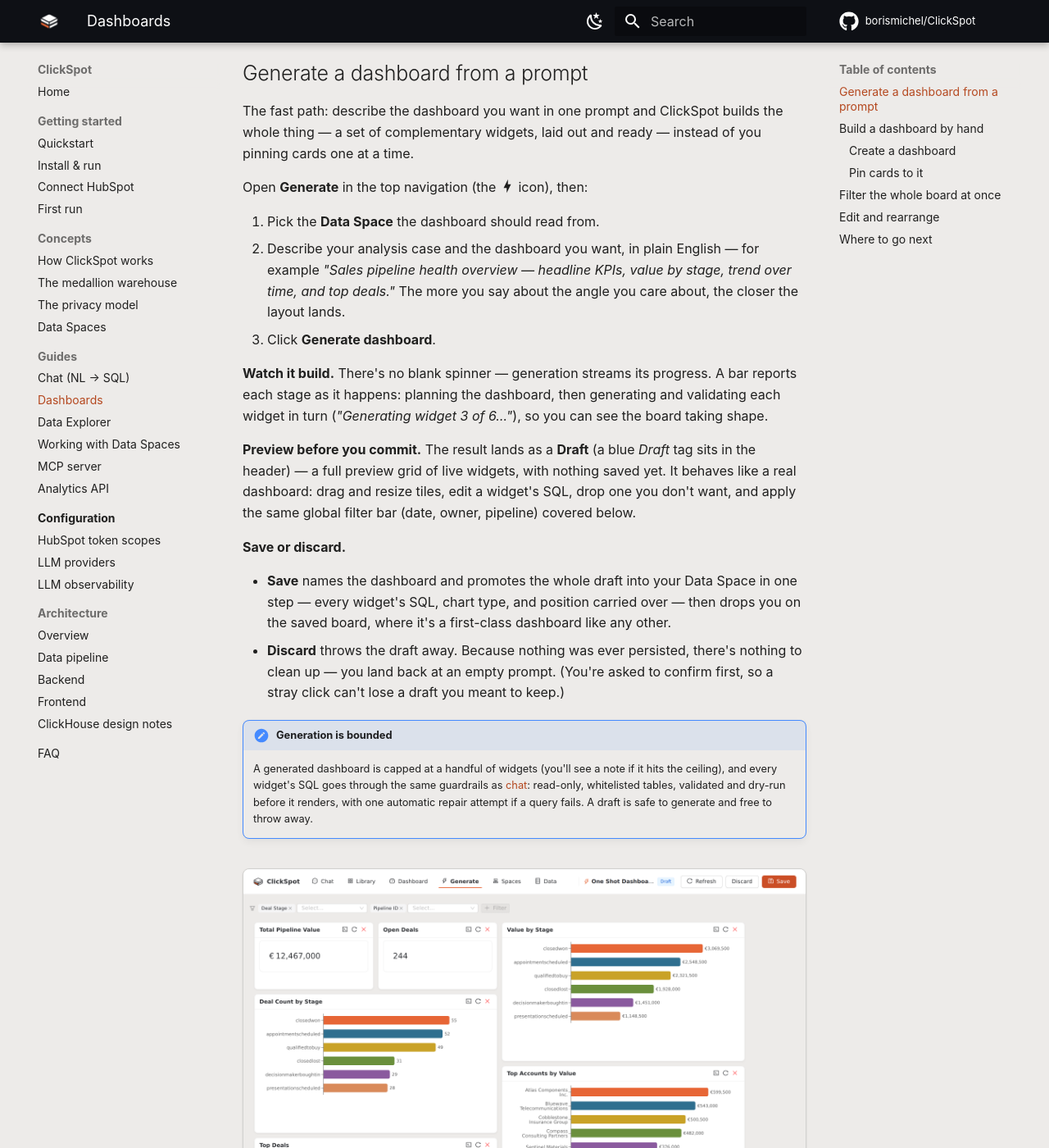
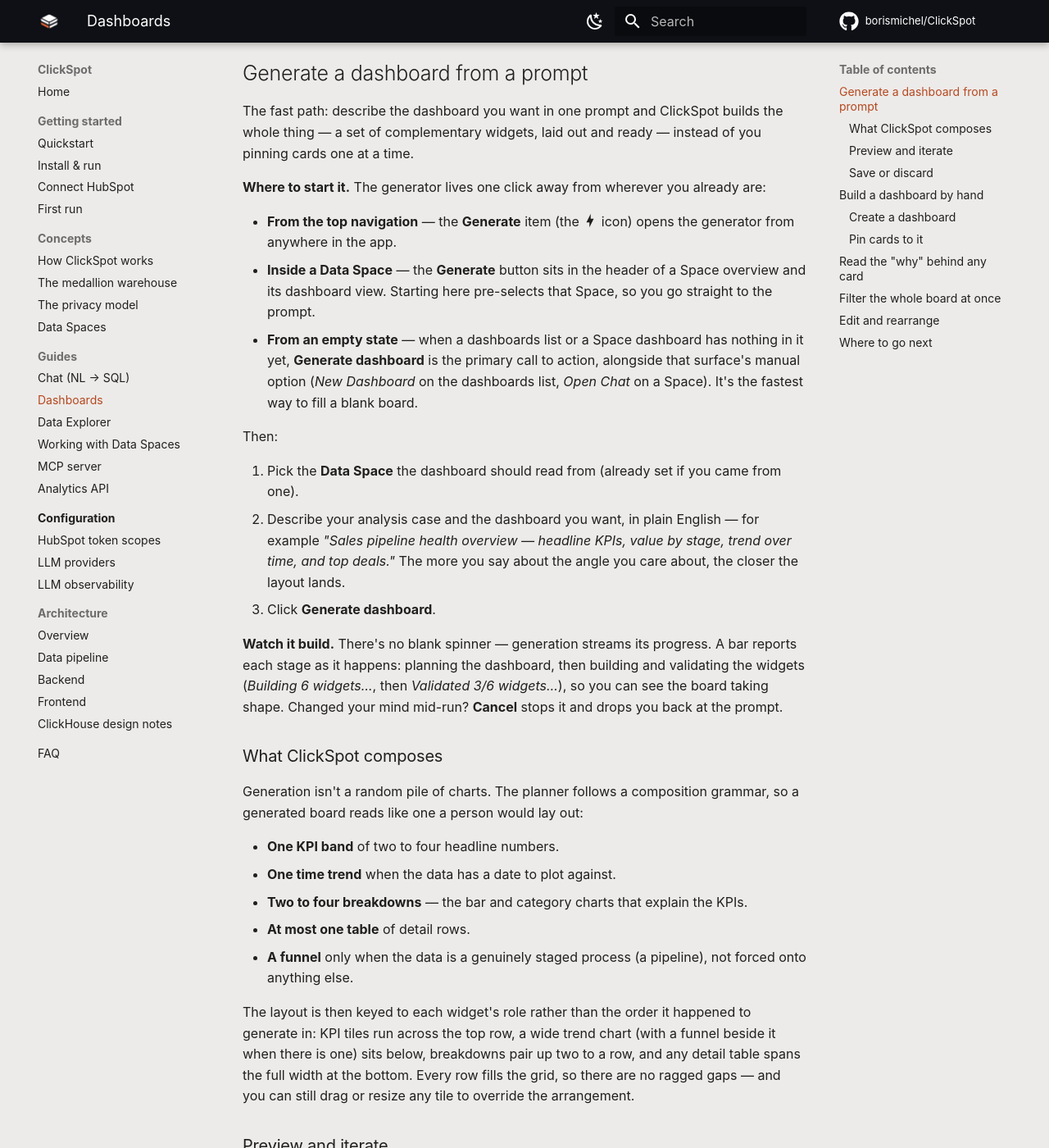
Before and after one commit to borismichel/ClickSpot, an MkDocs documentation site: the page built from docs/guides/dashboards.md, in a window 1280 px wide and 1400 px high, scrolled down 859 px. Shown: the whole window at 82% size. Built offline with MkDocs 1.6.1 and Material for MkDocs 9.7.7, drawn with Linux system fonts in a browser that asks for light colours; comment, search, counter and statistics services are not loaded; some of the changed text lies outside the part shown.

Commit message:
docs(CLI-169): refresh dashboards guide for Wave 4 OSD (B1–B5, C1/C3) (#83)
* docs(CLI-169): refresh dashboards guide for Wave 4 OSD (B1–B5, C1/C3)

Bring guides/dashboards.md up to the shipped One Shot Dashboard behavior now
that all A/B/C waves have landed:

- B1: document the Generate entry points (top nav, Space overview/dashboard
  headers, and primary CTA in empty states).
- B2: document draft restore ("Unsaved draft found" banner + Restore/Dismiss),
  the before-unload guard, and Cancel during generation.
- B3: document the iteration loop — per-widget Regenerate with AI, View/edit
  SQL, Refresh, Remove, the Add-a-widget box, and Repair-all-failed recovery.
- B4/A5: document per-widget intent (title tooltip) and View SQL on saved cards.
- B5: document filter behavior — suggested filters honored when they map, else a
  capped (<=6) heuristic fallback (dates first, categoricals next, IDs/measures
  dropped).
- C1/C3: document the composition grammar (one KPI band, one trend, 2-4
  breakdowns, <=1 table, funnel only for staged processes) and the role-keyed,
  gap-free band layout.

Copy grounded in shipped source; every claim traced to OneShotDashboardPage /
DraftWidgetCard / SpaceDashboardCard / dashboard_spec.py.

Co-Authored-By: Claude Opus 4.8 <noreply@anthropic.com>

* docs(CLI-169): address CTO review — strip leaked tags, fix entry-point/progress/before-unload wording

- Remove leaked </content> and </invoke> tool tags at EOF (would render verbatim on public docs)
- Entry-points 1(c): reword so Generate dashboard doesn't imply New Dashboard + Open Chat share one row (they are two separate empty states)
- Progress string: quote the real UI text (Building N widgets… / Validated x/N widgets…)
- Before-unload: scope wording to reload/close-tab (beforeunload handler, no react-router useBlocker)

Co-Authored-By: Claude Opus 4.8 <noreply@anthropic.com>

---------

Co-authored-by: ClaudeCoder <boris.michel@mpmx.com>
Co-authored-by: Claude Opus 4.8 <noreply@anthropic.com>

```diff
--- a/docs/guides/dashboards.md
+++ b/docs/guides/dashboards.md
@@ -19,42 +19,102 @@ The fast path: describe the dashboard you want in one prompt and ClickSpot build
 thing — a set of complementary widgets, laid out and ready — instead of you pinning cards one
 at a time.
 
-Open **Generate** in the top navigation (the :material-lightning-bolt: icon), then:
+**Where to start it.** The generator lives one click away from wherever you already are:
 
-1. Pick the **Data Space** the dashboard should read from.
+- **From the top navigation** — the **Generate** item (the :material-lightning-bolt: icon) opens
+  the generator from anywhere in the app.
+- **Inside a Data Space** — the **Generate** button sits in the header of a Space overview and
+  its dashboard view. Starting here pre-selects that Space, so you go straight to the prompt.
+- **From an empty state** — when a dashboards list or a Space dashboard has nothing in it yet,
+  **Generate dashboard** is the primary call to action, alongside that surface's manual option
+  (*New Dashboard* on the dashboards list, *Open Chat* on a Space). It's the fastest way to fill
+  a blank board.
+
+Then:
+
+1. Pick the **Data Space** the dashboard should read from (already set if you came from one).
 2. Describe your analysis case and the dashboard you want, in plain English — for example
    *"Sales pipeline health overview — headline KPIs, value by stage, trend over time, and top
    deals."* The more you say about the angle you care about, the closer the layout lands.
 3. Click **Generate dashboard**.
 
 **Watch it build.** There's no blank spinner — generation streams its progress. A bar reports
-each stage as it happens: planning the dashboard, then generating and validating each widget
-in turn (*"Generating widget 3 of 6…"*), so you can see the board taking shape.
+each stage as it happens: planning the dashboard, then building and validating the widgets
+(*Building 6 widgets…*, then *Validated 3/6 widgets…*), so you can see the board taking shape.
+Changed your
+mind mid-run? **Cancel** stops it and drops you back at the prompt.
+
+### What ClickSpot composes
+
+Generation isn't a random pile of charts. The planner follows a composition grammar, so a
+generated board reads like one a person would lay out:
+
+- **One KPI band** of two to four headline numbers.
+- **One time trend** when the data has a date to plot against.
+- **Two to four breakdowns** — the bar and category charts that explain the KPIs.
+- **At most one table** of detail rows.
+- **A funnel** only when the data is a genuinely staged process (a pipeline), not forced onto
+  anything else.
+
+The layout is then keyed to each widget's role rather than the order it happened to generate
+in: KPI tiles run across the top row, a wide trend chart (with a funnel beside it when there is
+one) sits below, breakdowns pair up two to a row, and any detail table spans the full width at
+the bottom. Every row fills the grid, so there are no ragged gaps — and you can still drag or
+resize any tile to override the arrangement.
+
+### Preview and iterate
 
 **Preview before you commit.** The result lands as a **Draft** (a blue *Draft* tag sits in the
 header) — a full preview grid of live widgets, with nothing saved yet. It behaves like a real
-dashboard: drag and resize tiles, edit a widget's SQL, drop one you don't want, and apply the
-same global filter bar (date, owner, pipeline) covered below.
+dashboard: drag and resize tiles, apply the global filter bar (covered below), and work each
+card until the board is right.
 
-**Save or discard.**
+Every card carries its own controls in the top-right corner:
+
+- **Regenerate with AI** (:material-lightning-bolt:) — rebuild just that widget. Add an optional
+  instruction to steer it (*"make this monthly"*, *"only closed-won deals"*) and ClickSpot
+  rewrites the query in place.
+- **View / edit SQL** (`</>`) — open the widget's query, edit it by hand, and **Run** to
+  re-execute, or **Cancel** to revert.
+- **Refresh** — re-run the query against current data.
+- **Remove from draft** — drop a widget you don't want.
+
+**Add another.** An *Add a widget* box sits under the grid — type a question
+(*"Win rate by sales rep this quarter"*) and **Add widget** generates one more card into the
+board.
+
+**Recover failed widgets.** If a query fails validation, its card says so instead of rendering
+empty, and a banner at the top counts the damage — *"2 of 6 widgets failed to generate"*. Hit
+**Repair all failed** to have ClickSpot regenerate every broken widget in one go (you'll get a
+tally of what it fixed and what still needs a look), or open each one and fix the SQL yourself.
+
+<figure markdown>
+  ![One Shot Dashboard: a single prompt has generated a preview grid of pipeline widgets — KPI tiles, value by stage, and a trend chart — shown in a transient Draft state with Save and Discard actions](../assets/screenshots/one-shot-dashboard.png){ .shot }
+  <figcaption>One Shot Dashboard. A single prompt generates a full preview grid; refine each card, then keep it with <strong>Save</strong> or throw the draft away with <strong>Discard</strong>.</figcaption>
+</figure>
+
+### Save or discard
 
 - **Save** names the dashboard and promotes the whole draft into your Data Space in one step —
-  every widget's SQL, chart type, and position carried over — then drops you on the saved
-  board, where it's a first-class dashboard like any other.
+  every widget's SQL, chart type, layout, and the active filters carried over — then drops you
+  on the saved board, where it's a first-class dashboard like any other. If any widget is still
+  failing, ClickSpot asks before it saves a broken card rather than losing the rest of the board.
 - **Discard** throws the draft away. Because nothing was ever persisted, there's nothing to
   clean up — you land back at an empty prompt. (You're asked to confirm first, so a stray
   click can't lose a draft you meant to keep.)
 
+!!! tip "An unsaved draft survives a reload"
+    A draft lives only in your browser until you save it, so ClickSpot warns you before you
+    reload or close the tab with one unsaved. And if you do come back to the prompt for the same
+    Space, an **Unsaved draft found** banner offers to **Restore** the board where you left off
+    (or **Dismiss** it to start fresh). One caveat: a draft that was still mid-generation can't
+    be resumed — only a finished one is restorable.
+
 !!! note "Generation is bounded"
-    A generated dashboard is capped at a handful of widgets (you'll see a note if it hits the
+    A generated dashboard is capped at a handful of widgets (a banner tells you if it hit the
     ceiling), and every widget's SQL goes through the same guardrails as [chat](chat.md):
     read-only, whitelisted tables, validated and dry-run before it renders, with one automatic
     repair attempt if a query fails. A draft is safe to generate and free to throw away.
-
-<figure markdown>
-  ![One Shot Dashboard: a single prompt has generated a preview grid of pipeline widgets — KPI tiles, value by stage, and a trend chart — shown in a transient Draft state with Save and Discard actions](../assets/screenshots/one-shot-dashboard.png){ .shot }
-  <figcaption>One Shot Dashboard. A single prompt generates a full preview grid; keep it with <strong>Save</strong> or throw the draft away with <strong>Discard</strong>.</figcaption>
-</figure>
 
 ## Build a dashboard by hand
 
@@ -78,16 +138,39 @@ Cards come from saved chat answers, so the flow starts in [chat](chat.md):
 Repeat for each metric you want side by side. A card holds the query, not a snapshot, so
 every card re-runs against current data on load.
 
+## Read the "why" behind any card
+
+Whether a card was generated or pinned by hand, its query and its intent travel with it on the
+saved board:
+
+- **Hover the card title** to see the business question the widget answers — the plain-English
+  intent it was built from. On a generated board that's the reasoning the planner started from;
+  on a hand-built card it's the question you asked in chat.
+- **View SQL** (the `</>` button in the card's corner) reveals the exact query behind the
+  numbers, so anyone reading the dashboard can check what it actually measures — and edit it
+  where the card allows.
+
+This is how a generated dashboard stays legible months later: the "what" is the chart, the
+"why" is one hover away.
+
 ## Filter the whole board at once
 
-Each dashboard has a global filter bar across the top with three controls: **date range**,
-**owner**, and **pipeline**. Set a filter and every card updates together, so you can read a
-KPI tile and its supporting breakdowns through the same lens.
+Each dashboard has a global filter bar across the top. Its controls are drawn from the Data
+Space the board reads from — typically a **date range** plus a couple of categoricals like
+**owner** or **pipeline**. Set a filter and every card updates together, so you can read a KPI
+tile and its supporting breakdowns through the same lens.
 
 <figure markdown>
   ![A dashboard with the global filter bar expanded and engaged: a date range, an owner (Sarah Chen), and a pipeline (Sales Pipeline) applied; the KPI tiles and bar charts below reflect the filtered slice](../assets/screenshots/dashboard-filters.png){ .shot }
   <figcaption>The filter bar in use — date, owner, and pipeline applied at once. Every card re-runs through the same lens.</figcaption>
 </figure>
+
+On a **generated** board, ClickSpot picks the filters for you. When the planner's suggested
+filters map cleanly onto real columns in the Space, those are what you get. When they don't, it
+falls back to a sensible default set — at most six columns, date and time columns first (as
+range filters), then low-cardinality categoricals — and deliberately skips identifiers and raw
+numeric measures, which make poor pick-from-a-list filters. The result is a filter bar you'd
+actually use, not every column dumped into the header.
 
 There's no AI at query time. Filters are applied by rewriting the SQL of each card directly:
 
```
